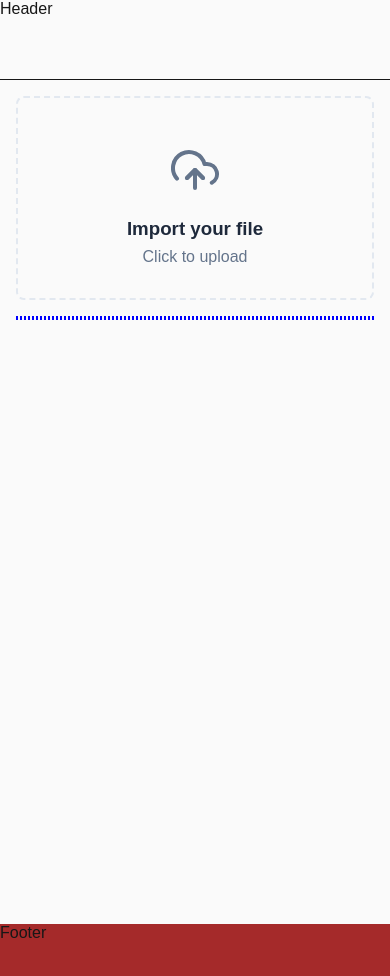
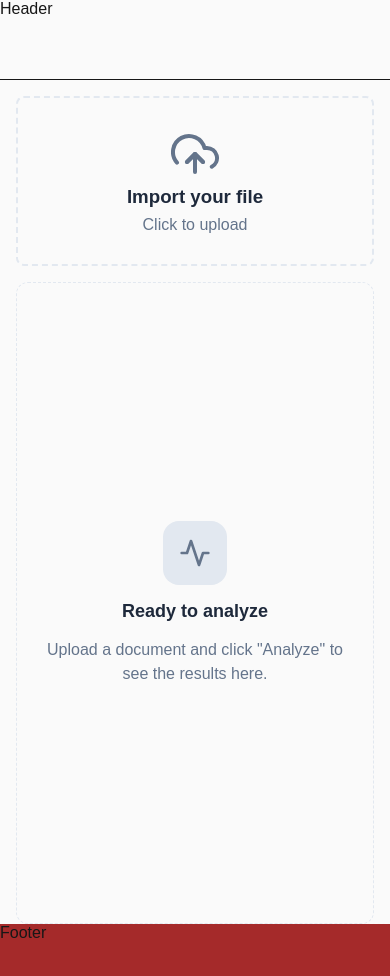
Before and after one commit to stelianfedorca/document-analyzer-llm, a Next.js app: page / in a window 390 px wide. Shown: the top 976 px of the page. Built offline with nearby package versions, Linux system fonts and the light colour scheme.

Commit message:
Implement staggered animation on preview card, add placeholder for resultpanel and use grid layout on mobile version

```diff
--- a/src/app/components/analyzer/AnalyzerLayout.module.css
+++ b/src/app/components/analyzer/AnalyzerLayout.module.css
@@ -2,8 +2,8 @@
   min-height: 100vh;
   padding-top: 1rem;
 
-  display: flex;
-  flex-direction: column;
+  display: grid;
+  grid-template-rows: minmax(100px, 170px) 1fr;
   gap: 1rem;
 }
 
@@ -11,6 +11,7 @@
   .layout {
     display: grid;
     grid-template-columns: 2fr 4fr;
+    grid-template-rows: 1fr;
     gap: 24px;
   }
 }
--- a/src/app/components/analyzer/ResultPanel/ResultPanel.module.css
+++ b/src/app/components/analyzer/ResultPanel/ResultPanel.module.css
@@ -1,4 +1,46 @@
 .container {
-  border: 2px dotted blue;
-  /* flex: 1; */
+  display: flex;
+  align-items: center;
+  justify-content: center;
+
+  border-radius: 12px;
+  border: 1px dashed #e2e8f0;
 }
+
+.placeholder {
+  display: flex;
+  flex-direction: column;
+  align-items: center;
+  text-align: center;
+  gap: 1rem;
+  max-width: 300px;
+}
+
+.iconWrapper {
+  width: 64px;
+  height: 64px;
+  border-radius: 16px;
+  background-color: #e2e8f0;
+  color: #64748b;
+
+  display: flex;
+  align-items: center;
+  justify-content: center;
+}
+
+.icon {
+  font-size: 32px;
+}
+
+.title {
+  font-size: 1.125rem;
+  font-weight: 600;
+  color: #1e293b;
+  margin: 0;
+}
+
+.subtitle {
+  color: #64748b;
+  margin: 0;
+  line-height: 1.5;
+}
--- a/src/app/components/analyzer/ResultPanel/ResultPanel.tsx
+++ b/src/app/components/analyzer/ResultPanel/ResultPanel.tsx
@@ -1,5 +1,18 @@
+import { FiActivity } from "react-icons/fi";
 import styles from "./ResultPanel.module.css";
 
 export function ResultPanel() {
-  return <div className={styles.container}></div>;
+  return (
+    <div className={styles.container}>
+      <div className={styles.placeholder}>
+        <div className={styles.iconWrapper}>
+          <FiActivity className={styles.icon} />
+        </div>
+        <h3 className={styles.title}>Ready to analyze</h3>
+        <p className={styles.subtitle}>
+          Upload a document and click "Analyze" to see the results here.
+        </p>
+      </div>
+    </div>
+  );
 }
--- a/src/app/components/analyzer/UploadPanel/FilePreviewCard.tsx
+++ b/src/app/components/analyzer/UploadPanel/FilePreviewCard.tsx
@@ -1,4 +1,4 @@
-import { motion } from "framer-motion";
+import { motion, stagger, Variants } from "framer-motion";
 import { FiFileText, FiX } from "react-icons/fi";
 import styles from "./FilePreviewCard.module.css";
 
@@ -21,15 +21,36 @@ export function FilePreviewCard({ file, onAnalyze, onRemove }: Props) {
     await onAnalyze(file);
   };
 
+  /*
+    Animation
+  */
+  const itemVariants: Variants = {
+    hidden: { opacity: 0, y: 10 },
+    visible: { opacity: 1, y: 0 },
+  };
+
+  const containerVariants: Variants = {
+    hidden: { opacity: 0 },
+    visible: {
+      opacity: 1,
+      transition: {
+        delayChildren: stagger(0.1, { startDelay: 0.05 }),
+      },
+    },
+    exit: {
+      opacity: 0,
+    },
+  };
+
   return (
     <motion.div
       className={styles.wrapper}
-      initial={{ opacity: 0, y: 10 }}
-      animate={{ opacity: 1, y: 0 }}
-      exit={{ opacity: 0, y: -10 }}
-      transition={{ duration: 0.2 }}
+      variants={containerVariants}
+      initial="hidden"
+      animate="visible"
+      exit="exit"
     >
-      <motion.div className={styles.card}>
+      <motion.div className={styles.card} variants={itemVariants}>
         <div className={styles.iconWrapper}>
           <FiFileText className={styles.icon} />
         </div>
@@ -48,9 +69,13 @@ export function FilePreviewCard({ file, onAnalyze, onRemove }: Props) {
         </button>
       </motion.div>
 
-      <button className={styles.analyzeButton} onClick={handleAnalyze}>
+      <motion.button
+        className={styles.analyzeButton}
+        onClick={handleAnalyze}
+        variants={itemVariants}
+      >
         <span>Analyze</span>
-      </button>
+      </motion.button>
     </motion.div>
   );
 }
--- a/src/app/components/analyzer/UploadPanel/UploadPanel.module.css
+++ b/src/app/components/analyzer/UploadPanel/UploadPanel.module.css
@@ -3,6 +3,7 @@
 }
 
 .uploadArea {
+  height: 100%;
   width: 100%;
   border: 2px dashed #e2e8f0;
   border-radius: 8px;
@@ -24,6 +25,12 @@
   background: #eef2ff;
 }
 
+@media (min-width: 1100px) {
+  .uploadArea {
+    height: auto;
+  }
+}
+
 /*
     Visual hidden pattern: This keeps the element in the DOM and focusable but invisible to the eye
     Why do we need to be focusable ?
@@ -43,6 +50,7 @@
 }
 
 .dropArea {
+  height: 100%;
   width: 100%;
   display: flex;
   flex-direction: column;
```
